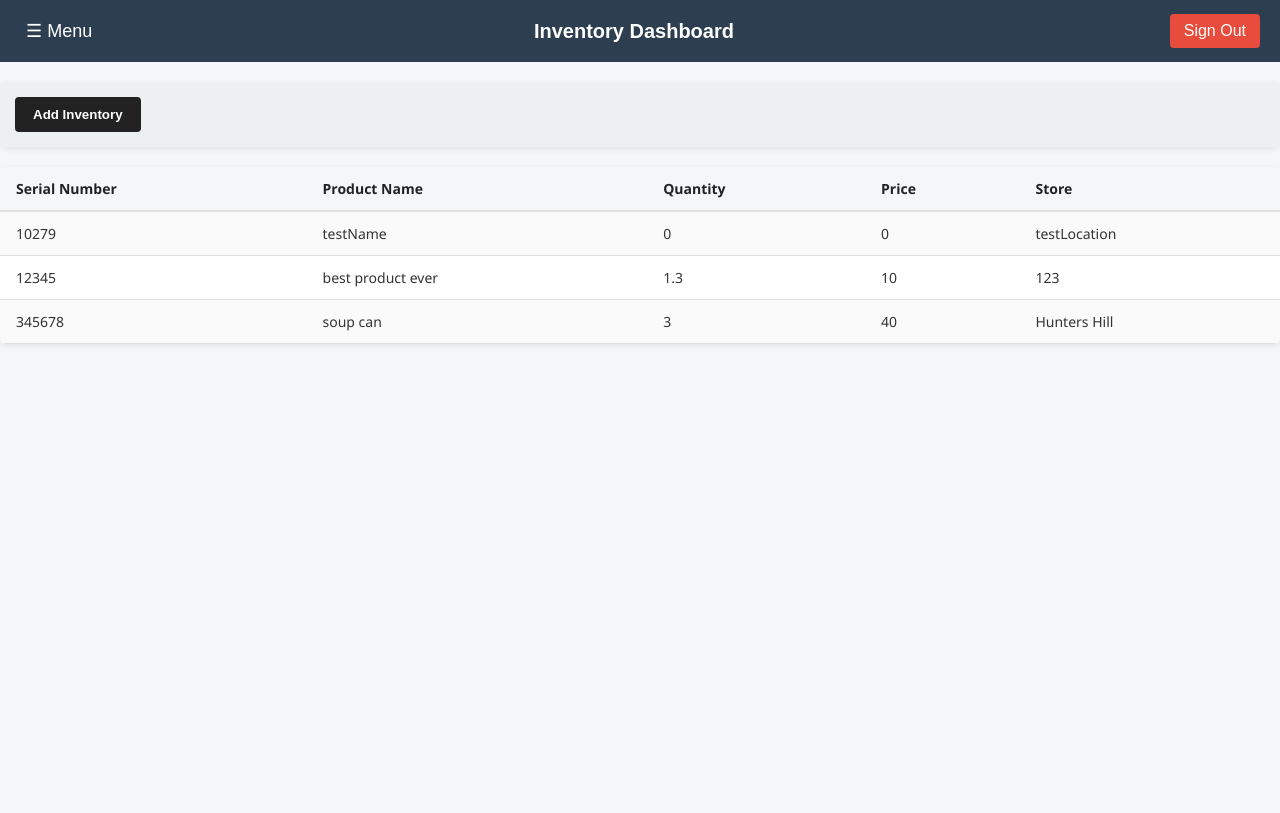
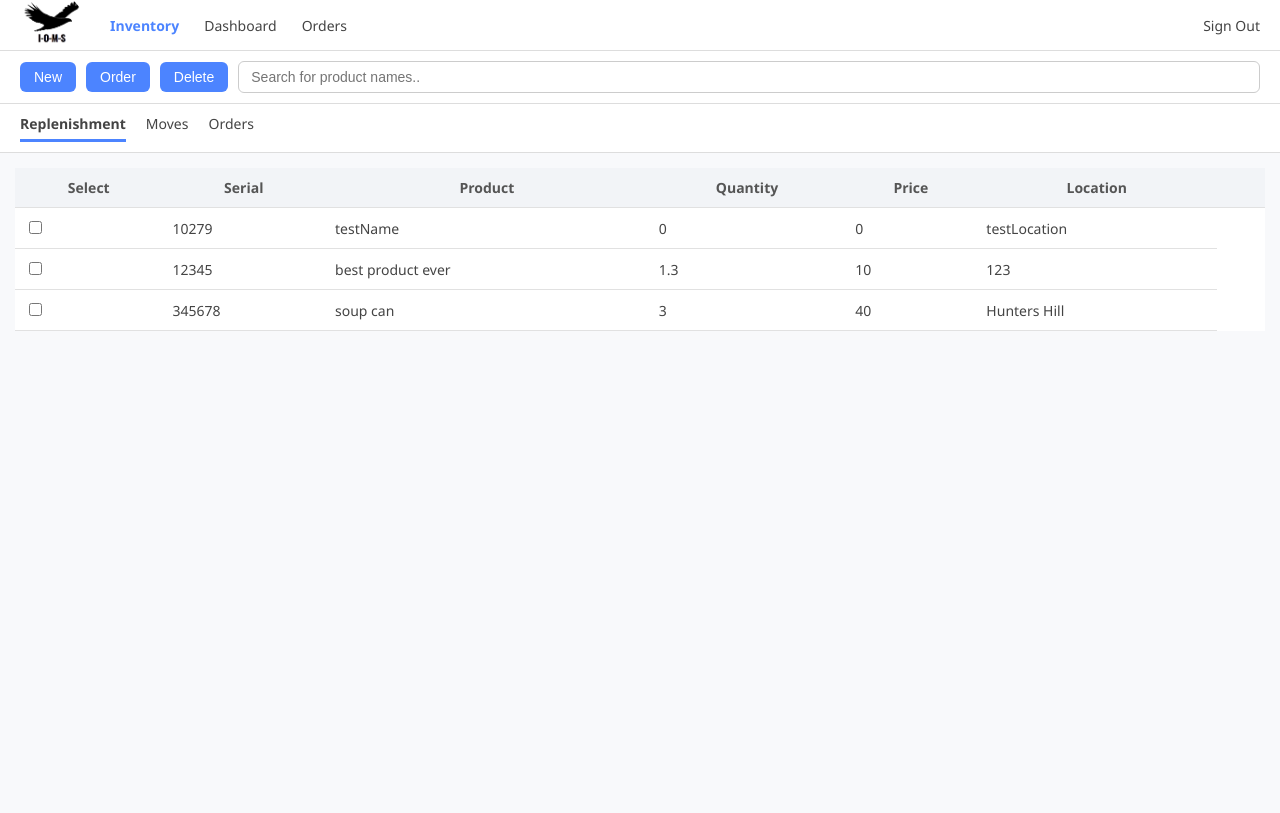
Before and after one commit to HarrrrY145/Assesment_Task_1_Yr12_PWA, a Flask app: page /userHome in a window 1280 px wide. Before the commit the page ends 345 px from the top, so only its background shows below. Run offline with Flask 3, Linux system fonts and the light colour scheme; data comes from the database, SQL or seed files in the repository.

Commit message:
Adding a completely new style to the userhome (inventory) Also adding a search bar to search the product name

```diff
--- a/templates/userHome.html
+++ b/templates/userHome.html
@@ -3,219 +3,290 @@
 <head>
 <meta charset="UTF-8">
 <meta name="viewport" content="width=device-width, initial-scale=1.0">
-  <title>Inventory System - Home</title>
+<title>Inventory – Replenishment</title>
+
 <style>
-    /* Container for responsiveness */
-    .table-container {
-      width: 100%;
-      overflow-x: auto;
-      margin: 20px 0;
-      border-radius: 6px;
-      box-shadow: 0 2px 6px rgba(0,0,0,0.08);
+    body {
+        margin: 0;
+        font-family: "Segoe UI", Arial, sans-serif;
+        background: #f8f9fb;
+        color: #444;
     }
 
-    /* Base table styling */
+    /* TOP MENU BAR -------------------------------------------------- */
+    .top-menu {
+        display: flex;
+        align-items: center;
+        height: 50px;
+        background: #ffffff;
+        border-bottom: 1px solid #ddd;
+        padding: 0 20px;
+        gap: 25px;
+        font-size: 14px;
+    }
+
+    .top-menu div {
+        cursor: pointer;
+    }
+
+    .top-menu div:hover {
+        color: #4c84ff;
+    }
+
+    .top-menu .active {
+        font-weight: 600;
+        color: #4c84ff;
+    }
+
+    /* ACTION BAR ----------------------------------------------------- */
+    .action-bar {
+        padding: 10px 20px;
+        background: #ffffff;
+        border-bottom: 1px solid #ddd;
+        display: flex;
+        gap: 10px;
+        align-items: center;
+    }
+    .search-input {
+        flex: 1;
+        padding: 7px 12px;
+        font-size: 14px;
+        border: 1px solid #ccc;
+        border-radius: 6px;
+   }
+
+    .btn {
+        background: #4c84ff;
+        border: none;
+        padding: 7px 14px;
+        border-radius: 6px;
+        color: white;
+        font-size: 14px;
+        cursor: pointer;
+    }
+
+    .btn:hover {
+        background: #356ee0;
+    }
+
+    /* SUB TABS ------------------------------------------------------- */
+    .subtabs {
+        display: flex;
+        padding: 10px 20px;
+        background: #ffffff;
+        border-bottom: 1px solid #ddd;
+        gap: 20px;
+        font-size: 14px;
+    }
+
+    .subtabs div {
+        cursor: pointer;
+        padding-bottom: 6px;
+    }
+
+    .subtabs .active {
+        font-weight: bold;
+        border-bottom: 3px solid #4c84ff;
+    }
+
+    /* PAGE LAYOUT ---------------------------------------------------- */
+    .page {
+        display: flex;
+        height: calc(100vh - 140px);
+    }
+
+    /* LEFT SIDEBAR -------------------------------------------------- */
+    .sidebar {
+        width: 250px;
+        background: #ffffff;
+        border-right: 1px solid #ddd;
+        padding: 15px;
+        overflow-y: auto;
+    }
+
+    .sidebar h4 {
+        margin: 15px 0 5px;
+        color: #6d6d6d;
+        font-size: 14px;
+        text-transform: uppercase;
+    }
+
+    .tree {
+        margin-left: 10px;
+    }
+
+    .tree div {
+        padding: 4px 0;
+        cursor: pointer;
+    }
+
+    .tree div:hover {
+        background: #eef3fa;
+        border-radius: 4px;
+    }
+
+    /* MAIN CONTENT --------------------------------------------------- */
+    .main {
+        flex: 1;
+        padding: 15px;
+        overflow-x: auto;
+    }
+
+    /* TABLE ---------------------------------------------------------- */
     table {
         width: 100%;
         border-collapse: collapse;
-      font-family: "Segoe UI", Tahoma, sans-serif;
-      font-size: 14px;
-      color: #333;
-      background-color: #fff;
+        background: #ffffff;
     }
 
-    /* Header styling */
-    table th {
-      text-align: left;
-      padding: 12px 16px;
-      font-weight: 600;
-      color: #222;
-      background: #f4f6f8;
-      border-bottom: 2px solid #e0e0e0;
-      cursor: pointer; /* indicates sortable columns */
-      position: relative;
+    thead {
+        background: #f2f4f7;
     }
 
-    table th:hover {
-      background-color: #e9ecef;
+    th, td {
+        padding: 10px;
+        border-bottom: 1px solid #e1e1e1;
+        font-size: 14px;
     }
 
-    /* Row styling */
-    table tr {
-      border-bottom: 1px solid #e0e0e0;
+    th {
+        font-weight: 600;
+        color: #555;
     }
 
-    table tr:nth-child(even) {
-      background-color: #fafafa;
+    tr:hover {
+        background: #eef6ff;
     }
 
-    table td {
-      padding: 12px 16px;
-      vertical-align: middle;
+    .selected-row {
+        background: #dfeeff !important;
     }
 
-    /* Hover effect */
-    table tr:hover {
-      background-color: #f1f7ff;
-      transition: background-color 0.2s ease-in-out;
+    .checkbox {
+        width: 30px;
     }
 
-    caption {
-    caption-side: top;
-    font-size: 16px;
-    font-weight: bold;
-    margin-bottom: 10px;
-    }
-    body {
-      margin: 0;
-      font-family: Arial, sans-serif;
-      background-color: #f4f6f9;
+    /* TOP RIGHT INFO ------------------------------------------------- */
+    .info-right {
+        margin-left: auto;
+        display: flex;
+        align-items: center;
+        gap: 8px;
     }
 
-    /* Top navigation bar */
-    .topnav {
-      background-color: #2c3e50;
+    .info-circle {
+        background: #4c84ff;
         color: white;
-      padding: 14px 20px;
+        border-radius: 50%;
+        width: 22px;
+        height: 22px;
         display: flex;
-      justify-content: space-between;
+        justify-content: center;
         align-items: center;
+        cursor: pointer;
+    }
+    .logo {
+        height: 65px;
+        width: 65px;
+        border-radius: 50%;
+    }
+  .top-menu a {
+    cursor: pointer;
+    text-decoration: none;
+    color: inherit;
 }
 
-    .topnav h1 {
-      margin: 0;
-      font-size: 20px;
+.top-menu a:hover {
+    color: #4c84ff;
 }
 
-    .menu-btn {
-      background: none;
-      border: none;
-      color: white;
-      font-size: 18px;
-      cursor: pointer;
-    }
-
-    .signout-btn {
-      background-color: #e74c3c;
-      border: none;
-      color: white;
-      padding: 8px 14px;
-      border-radius: 4px;
-      cursor: pointer;
-      text-decoration: none;
-      display: inline-block;
-    }
-
-    /* Sidebar menu */
-    .sidebar {
-      height: 100%;
-      width: 0;
-      position: fixed;
-      top: 0;
-      left: 0;
-      background-color: #34495e;
-      overflow-x: hidden;
-      transition: 0.3s;
-      padding-top: 60px;
-      z-index: 2;
-    }
-
-    .sidebar a {
-      padding: 10px 20px;
-      text-decoration: none;
-      font-size: 18px;
-      color: #ecf0f1;
-      display: block;
-      transition: 0.2s;
-    }
-
-    .sidebar a:hover {
-      background-color: #4d60668e;
-    }
-
-    .close-btn {
-      position: absolute;
-      top: 20px;
-      right: 25px;
-      font-size: 30px;
-      color: white;
-      cursor: pointer;
-    }
-
-    /* Main content */
-    .content {
-      padding: 20px;
-    }
-
-
-  .add-bar {
-    background-color: #ecf0f1;
-    padding: 15px;
-    margin: 20px 0;
-    border-radius: 6px;
-    box-shadow: 0 2px 6px rgba(0,0,0,0.08);
-
-  }
-  .add-bar button {
-    background-color: #222;
-    color: white;
-    border: none;
-    padding: 10px 18px;
-    border-radius: 4px;
-    cursor: pointer;
-    font-weight: bold;
-  }
-  .add-bar button:hover {
-    background-color: #4d60668e;
+.top-menu a.active {
+    font-weight: 600;
+    color: #4c84ff;
 }
 
 </style>
+
 </head>
 <body>
 
-  <!-- Top Navigation -->
-  <div class="topnav">
-    <button class="menu-btn" onclick="openSidebar()">☰ Menu</button>
-    <h1>Inventory Dashboard</h1>
+<!-- TOP MENU -->
+<div class="top-menu">
+    <img src="/static/Logo-Small.png" class="logo">
+    <div class="active">Inventory</div>
+    <div>Dashboard</div>
+    <div>Orders</div>
 
-    <a href="/" class="signout-btn">Sign Out</a>
-
-  </div>
-
-  <!-- Sidebar -->
-  <div id="sidebar" class="sidebar">
-    <span class="close-btn" onclick="closeSidebar()">&times;</span>
-    <a href="#">Dashboard</a>
-    <a href="#">Orders</a>
-    <a href="#">Inventory</a>
     {% if session.is_admin %}
     <a href="/adminPage">Admin</a>
     {% endif %}
 
 
+    <div class="info-right">
+      <a href="/">Sign Out</a>
+    </div>
+</div>
+
+<!-- ACTION BUTTONS -->
+<div class="action-bar">
+  <form action="{{url_for('addInventory')}}" method="get">
+  <button id="addNewInventory" class="btn""> New</button>
+  </form>
+    <button class="btn">Order</button>
+    <button class="btn">Delete</button>
+    <input type="text" id="searchInput" class="search-input" onkeyup="searchbar()" placeholder="Search for product names.." title="Type in a name">
 
 </div>
 
-  <!-- Main Content -->
-
-<div class="add-bar">
-  <form action="{{url_for('addInventory')}}" method="get">
-  <button id="addNewInventory"> Add Inventory</button>
-  </form>
+<!-- SUBTABS -->
+<div class="subtabs">
+    <div class="active">Replenishment</div>
+    <div>Moves</div>
+    <div>Orders</div>
 </div>
 
-<!--Table-->
-  <div class="table-container">
-    <table>
+<!-- PAGE CONTENT -->
+<div class="page">
+
+    <!-- LEFT SIDEBAR
+    <div class="sidebar">
+        <h4>Locations</h4>
+        <div class="tree">
+            <div>All</div>
+            <div>Physical Locations</div>
+            <div style="margin-left:15px;">WH</div>
+            <div style="margin-left:30px;">WH/Stock</div>
+            <div style="margin-left:30px;">WH/Assembly</div>
+        </div>
+
+        <h4>Trigger</h4>
+        <div class="tree">
+            <div>All</div>
+            <div>Auto</div>
+            <div>Manual</div>
+        </div>
+    </div>
+    -->
+
+    <!-- MAIN CONTENT (TABLE) -->
+    <div class="main">
+
+        <table id="inventoryTable">
+          <thead>
               <tr>
-          <th>Serial Number</th>
-          <th>Product Name</th>
+                  <th>Select</th>
+                  <th>Serial</th>
+                  <th>Product</th>
                   <th>Quantity</th>
                   <th>Price</th>
-          <th>Store</th>
+                  <th>Location</th>
+                  <th></th>
               </tr>
+          </thead>
+          <tbody>
               {% for row in item %}
               <tr>
+                  <td><input type="checkbox"></td>
                   <td>{{ row[1] }}</td>
                   <td>{{ row[3] }}</td>
                   <td>{{ row[5] }}</td>
@@ -223,19 +294,34 @@
                   <td>{{ row[2] }}</td>
               </tr>
               {% endfor %}
+          </tbody>
       </table>
     </div>
-
-
-  <script>
-    function openSidebar() {
-      document.getElementById("sidebar").style.width = "250px";
-    }
-
-    function closeSidebar() {
-      document.getElementById("sidebar").style.width = "0";
-    }
-  </script>
+</div>
 
 </body>
 </html>
+
+<script>
+
+function searchbar() {
+  var input, filter, table, tr, td, i, txtValue;
+  input = document.getElementById("searchInput");
+  filter = input.value.toUpperCase();
+  table = document.getElementById("inventoryTable");
+  tr = table.getElementsByTagName("tr");
+
+  for (i = 1; i < tr.length; i++) {
+    td = tr[i].getElementsByTagName("td")[2]; // Product column
+    if (td) {
+      txtValue = td.textContent || td.innerText;
+      if (txtValue.toUpperCase().indexOf(filter) > -1) {
+        tr[i].style.display = "";
+      } else {
+        tr[i].style.display = "none";
+      }
+    }
+  }
+}
+
+</script>
```
Lines whose indentation alone changed are shown as unchanged.
